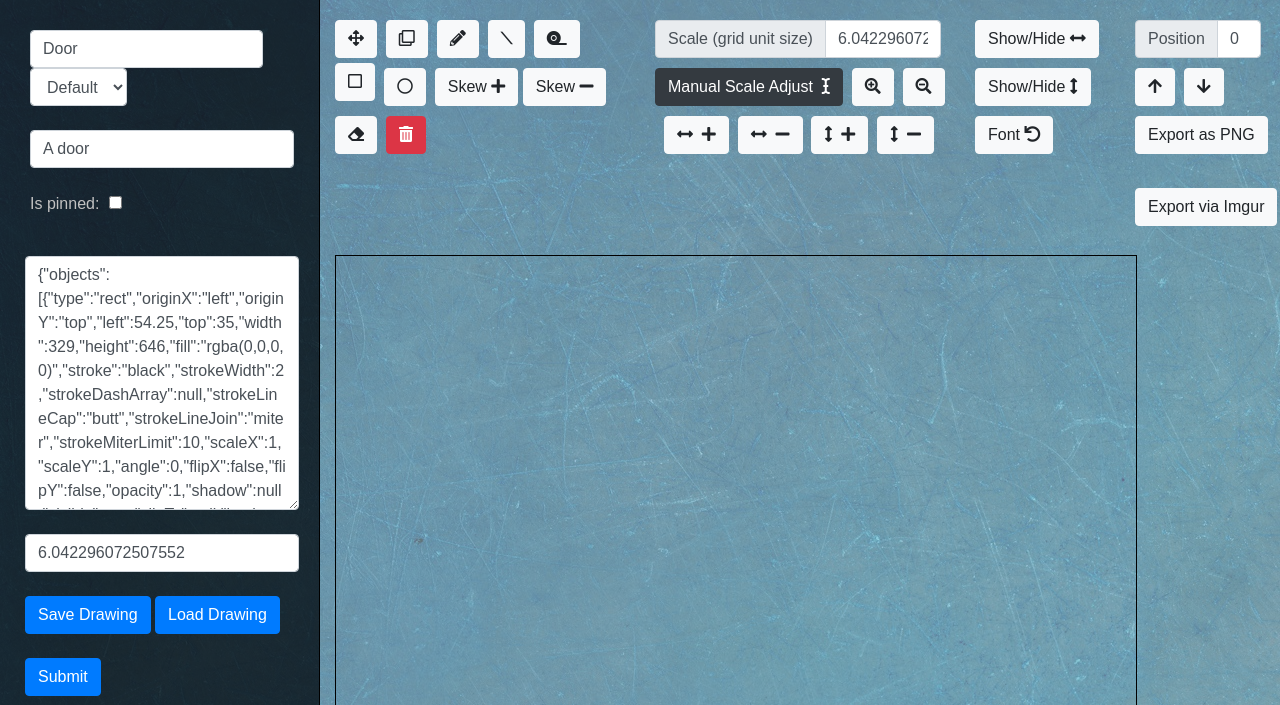
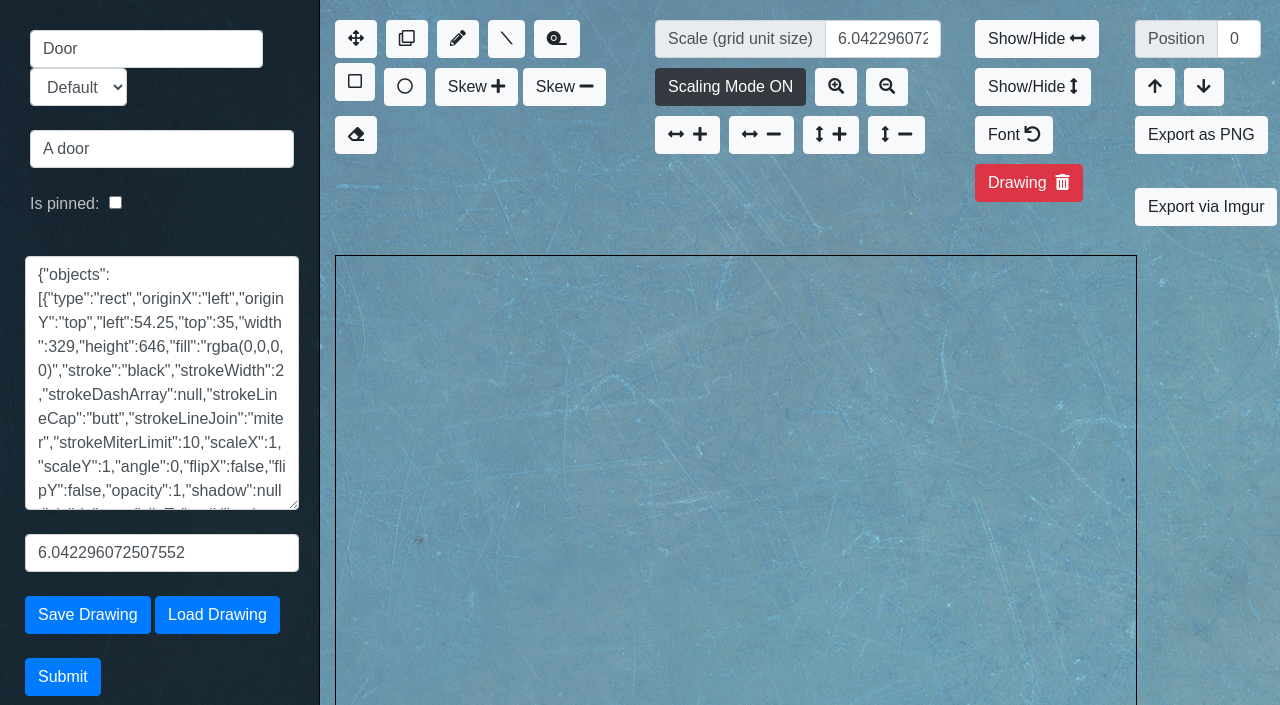
Before and after one commit to sahmed9833-ug/sketchit, a Django app: page /draw/11/10 in a window 1280 px wide. Shown: the part 74-779 px from the top of the page. Run offline with Django 3.2, Linux system fonts and the light colour scheme; a user stored in the database is signed in; data comes from the database, SQL or seed files in the repository; some libraries are stand-ins or nearby versions.

Commit message:
Adjusted position/name of some buttons, further annotated code.

```diff
--- a/draw/static/draw/js/canvas.js
+++ b/draw/static/draw/js/canvas.js
@@ -233,7 +233,6 @@ function duplicate(){
             var dimXRight = new fabric.Text('⟶', { id: clonedObj.id, arrow: 'right', category: dimXes[0].category, left: clonedObj.left+100, top: dimXes[0].top + 10, hidden: dimXes[0].hidden, fontSize: dimXes[0].fontSize });
 
         if (dimYes[0] !== undefined){
-            console.log("This a rectangle");
             var dimYTop = new fabric.Text('⟶', { angle: 270, id: clonedObj.id, arrow: 'left', category: 'dimY', left: dimYes[0].left + 10, hidden: dimYes[0].hidden, fontSize: dimYes[0].fontSize });
             var dimY = new fabric.Textbox(' ' + Math.round(clonedObj.getHeight()*scale) + ' ', { angle: 270, textAlign: 'center', id: clonedObj.id, category: 'dimY', left: dimYes[0].left + 10, hidden: dimYes[0].hidden, fontSize: dimYes[0].fontSize });
             var dimYBottom = new fabric.Text('⟵', { angle: 270, id: clonedObj.id, arrow: 'right', category: 'dimY', left: dimYes[0].left + 10, hidden: dimYes[0].hidden, fontSize: dimYes[0].fontSize });
@@ -300,14 +299,13 @@ function addMeasure(){
             dimXRight = new fabric.Text('⟶', { id: line.id, category: 'dimLine', arrow: 'right', hidden: false, left: line.lineLen - dimXLeft.width*1.3, hasControls: false, fontSize: 29 });
 
             let dimLine = new fabric.Group([dimXLeft, dimX, dimXRight], { left: line.left, top: line.top + 30, angle: line.lineAng, originX: 'center', id: line.id, category: 'dimLine', height: 10, hasControls: false });
-            console.log("Line angle: " + line.lineAng);
+
 
 
             if (line.lineAng > 90 || line.lineAng < -90){
 
                 dimX.toggle('flipX');
                 dimX.toggle('flipY');
-                console.log("Flipped " + dimX.getFlipX());
             }
 
             canvas.add(dimLine);
@@ -317,7 +315,6 @@ function addMeasure(){
 
 //  create grid - must account for zooming out.
 function renderGrid(){
-    console.log("Rendering grid..");
     for (let i = 0; i < (1500 / grid); i++) {
         let lineH = new fabric.Line([ i * grid, 0, i * grid, 1500], { stroke: '#ccc', selectable: false, evented: false, excludeFromExport: true, id: 'grid' });
         let lineV = new fabric.Line([ 0, i * grid, 1500, i * grid], { stroke: '#ccc', selectable: false, evented: false, excludeFromExport: true, id: 'grid' });
@@ -333,10 +330,12 @@ function setScalingMode(){
     if (scalingMode){
         scalingMode = false;
         document.getElementById("setScaling").className = "btn btn-light";
+        document.getElementById("setScaling").textContent = "Scaling Mode OFF";
     }
     else{
         scalingMode = true;
         document.getElementById("setScaling").className += " btn-dark";
+        document.getElementById("setScaling").textContent = "Scaling Mode ON";
     }
 }
 
@@ -465,7 +464,6 @@ function updateScale(){
 
     let shapes = canvas.getObjects().filter(o => o.category === 'shape');
     scale = document.getElementById('scaleInput').value/20;
-    console.log("Scale is: " + scale);
 
     document.getElementById("scaleInput").value = scale*20;
         shapes.forEach( o => {
@@ -563,12 +561,15 @@ function transformDrawing(assocShape, i){
 
 }
 
+// this method is responsible for ensuring a shape's dimensions move in sync.
 // code from documentation: http://fabricjs.com/using-transformations
 var multiply = fabric.util.multiplyTransformMatrices;
 var invert = fabric.util.invertTransform;
 function updateDimensions() {
 
+    // if the selected shape is actually a dimension measurement
     if (canvas.getActiveObject().isType('text') || canvas.getActiveObject().isType('textbox') || canvas.getActiveObject().category === 'dimLine'){
+
         // code to move the selected dim's counterparts, so that they all move instead of just single arrow
         var assocDims = canvas.getObjects().filter(o => o.id === canvas.getActiveObject().id && o.category === canvas.getActiveObject().category);
 
@@ -596,8 +597,10 @@ function updateDimensions() {
         return;
     }
 
+    // get array of selected shape's dimensions
     var dims = canvas.getObjects().filter(o => o.id === canvas.getActiveObject().id && !canvas.getActiveObject().isType('path'));
 
+    // iterate over each one to translate transformations done on the shape
     dims.forEach(o => {
         if (!o.relationship) {
             return;
@@ -620,18 +623,23 @@ function updateDimensions() {
     });
 }
 
+// this function handles the updating and positioning of measurement labels.
 function scaleDimensions(){
+    // get array of the selected shape's dimension labels
     let dims = canvas.getObjects().filter(o => o.id === canvas.getActiveObject().id);
     let valWidth, valHeight, valCirc;
     let optFontSize;
     let xArrowWidth;
     let yArrowWidth;
-    let textboxHeight;
     let arrowHeight;
 
+    // iterate over each dimension label item
     dims.forEach(o => {
 
+        // if the dimension is for measuring the x-dimension
         if (o.category === 'dimX'){
+
+            // adjust fontSize if shape width is below a certain threshold
             if (canvas.getActiveObject().getWidth() < 120){
                 optFontSize = 15;
             }
@@ -644,14 +652,18 @@ function scaleDimensions(){
                 }
             }
 
+            // set fontSize
             o.set({ fontSize: optFontSize });
 
             if (o.arrow === 'left'){
+                // set new position for left arrow
                 o.set({ left: canvas.getActiveObject().left});
+                // also get new width and height for arrow, required for positioning of the textbox portion of dimension label
                 xArrowWidth = o.getWidth();
                 arrowHeight = o.getHeight();
             }
 
+            // if the shape falls below a further width threshold, make the arrows disappear
             if (canvas.getActiveObject().getWidth() < 50 && o.arrow === 'left' | o.arrow === 'right'){
                 o.set({ opacity: 0 });
             }
@@ -659,24 +671,32 @@ function scaleDimensions(){
                 o.set({ opacity: 100 });
             }
 
+
             if (o.isType('textbox')) {
-
+                // fully center the textbox if the shape reaches a certain width threshold
                 if (canvas.getActiveObject().getWidth() < 50){
                     o.set({ width: Math.round(canvas.getActiveObject().getWidth())});
                     o.set({ left: canvas.getActiveObject().left});
                 }
                 else{
+                    // if not, width must account for width of the arrows
                     o.set({ width: Math.round(canvas.getActiveObject().getWidth()) - xArrowWidth * 2});
+                    // as must the position
                     o.set({ left: canvas.getActiveObject().left + xArrowWidth});
                 }
+
+                // set text to whatever the width is
                 o.set({ text: ' ' + Math.round(canvas.getActiveObject().getWidth() * scale)  + ' '});
-                valWidth = o.getWidth();
-                textboxHeight = o.getHeight();
+
+                // get height and width
+                valWidth = o.getWidth()
             }
             if (o.arrow === 'right'){
+                // position of right arrow needs to account for textbox width and left arrow width
                 o.set({ left: canvas.getActiveObject().left + valWidth + xArrowWidth});
             }
         }
+        // if dimension label is for Y-dimension
         if (o.category === 'dimY'){
             if (canvas.getActiveObject().getHeight() < 120){
                 optFontSize = 15;
@@ -723,6 +743,7 @@ function scaleDimensions(){
                 o.set({ top: canvas.getActiveObject().top + valHeight + yArrowWidth*2 - 2});
             }
         }
+        // if dimension label is for a circle
         if (o.category === 'dimCirc'){
             if (canvas.getActiveObject().getRadiusX()*2 < 120){
                 optFontSize = 15;
@@ -775,7 +796,6 @@ function scaleDimensions(){
             if (o.isType('textbox')){
                 let newLen = Math.sqrt(Math.pow(canvas.getActiveObject().getHeight(), 2) + Math.pow(canvas.getActiveObject().getWidth(), 2));
                 canvas.getActiveObject().set({ lineLen: newLen });
-                console.log("Line length: " + newLen*scale);
 
 
                 o.set({ fontSize: optFontSize });
--- a/draw/templates/draw/drawing-detail.html
+++ b/draw/templates/draw/drawing-detail.html
@@ -79,7 +79,7 @@
             <button id ="skewXMore" type="button" class="btn btn-light" onclick="skewXMore()" title="Skew Rectangle" style="margin-top: 10px">Skew <i class="fas fa-plus"></i></button>
             <button id ="skewXLess" type="button" class="btn btn-light" onclick="skewXLess()" title="Skew Rectangle" style="margin-top: 10px">Skew <i class="fas fa-minus"></i></button><br>
             <button id ="deleteSelected" type="button" class="btn btn-light" onclick="deleteSelected()" title="Erase selected object" style="margin-top: 10px"><i class="fas fa-eraser"></i></button>&nbsp;
-            <button id ="clearCanvas" type="button" class="btn btn-danger" onclick="clearCanvas()" title="Clear canvas" style="margin-top: 10px"><i class="fas fa-trash-alt"></i></button>
+
 
         </div>
         <div class="col-4">
@@ -90,9 +90,9 @@
                 <input id="scaleInput" type="text" class="form-control" onblur="updateScale()" placeholder="0.25" value="{% if drawing %}{{ drawing.scale }}{% else %}5{% endif %}">&nbsp;
 
             </div>
-        <button id="setScaling" type="button" class="btn btn-dark" onclick="setScalingMode()">Manual Scale Adjust &nbsp;<i class="fas fa-i-cursor"></i></button>&nbsp;
+        <button id="setScaling" type="button" class="btn btn-dark" onclick="setScalingMode()">Scaling Mode ON</button>&nbsp;
         <button id ="zoomIn" type="button" class="btn btn-light" onclick="zoomIn()" title="Zoom in" style="margin-top: 10px; margin-bottom: 10px"><i class="fas fa-search-plus"></i></button>&nbsp;
-        <button id ="zoomOut" type="button" class="btn btn-light" onclick="zoomOut()" title="Zoom out" style="margin-top: 10px; margin-bottom: 10px"><i class="fas fa-search-minus"></i></button>&nbsp;
+        <button id ="zoomOut" type="button" class="btn btn-light" onclick="zoomOut()" title="Zoom out" style="margin-top: 10px; margin-bottom: 10px"><i class="fas fa-search-minus"></i></button>&nbsp;<br>
         <button id ="fontIncreaseX" type="button" class="btn btn-light" onclick="fontIncreaseX()" title="Increase font size"><i class="fas fa-arrows-alt-h"></i> &nbsp;<i class="fas fa-plus"></i></button>&nbsp;
         <button id ="fontDecreaseX" type="button" class="btn btn-light" onclick="fontDecreaseX()" title="Decrease font size"><i class="fas fa-arrows-alt-h"></i> &nbsp;<i class="fas fa-minus"></i></button>&nbsp;
         <button id ="fontIncreaseY" type="button" class="btn btn-light" onclick="fontIncreaseY()" title="Decrease font size"><i class="fas fa-arrows-alt-v"></i> &nbsp;<i class="fas fa-plus"></i></button>&nbsp;
@@ -102,6 +102,7 @@
             <button id ="hideDimX" type="button" class="btn btn-light" onclick="hideDimX()" title="Show or Hide selected shape's X dimension">Show/Hide <i class="fas fa-arrows-alt-h"></i></button>&nbsp;
             <button id ="hideDimY" type="button" class="btn btn-light" onclick="hideDimY()" title="Show or Hide selected shape's Y dimension" style="margin-top: 10px">Show/Hide <i class="fas fa-arrows-alt-v"></i></button>&nbsp;
             <button id ="restFont" type="button" class="btn btn-light" onclick="resetFont()" title="Rest font size" style="margin-top: 10px"> Font <i class="fas fa-undo"></i></i></button>&nbsp;
+            <button id ="clearCanvas" type="button" class="btn btn-danger" onclick="clearCanvas()" title="Clear canvas" style="margin-top: 10px">Drawing &nbsp;<i class="fas fa-trash-alt"></i></button>
         </div>
         <div class="col-2">
             <div class="input-group">
@@ -131,7 +132,7 @@
             {% endif %}
 
             var imported = document.createElement('script');
-            imported.src = "{% static 'draw/js/canvas.js' %}";
+            imported.src = "{% static 'draw/js/canvas.js' %}?v=00001";
             document.head.appendChild(imported);
         </script>
 {% endblock %}
```
Also changed, not shown: draw/static/draw/draw-test.html (+4 -3 lines).
